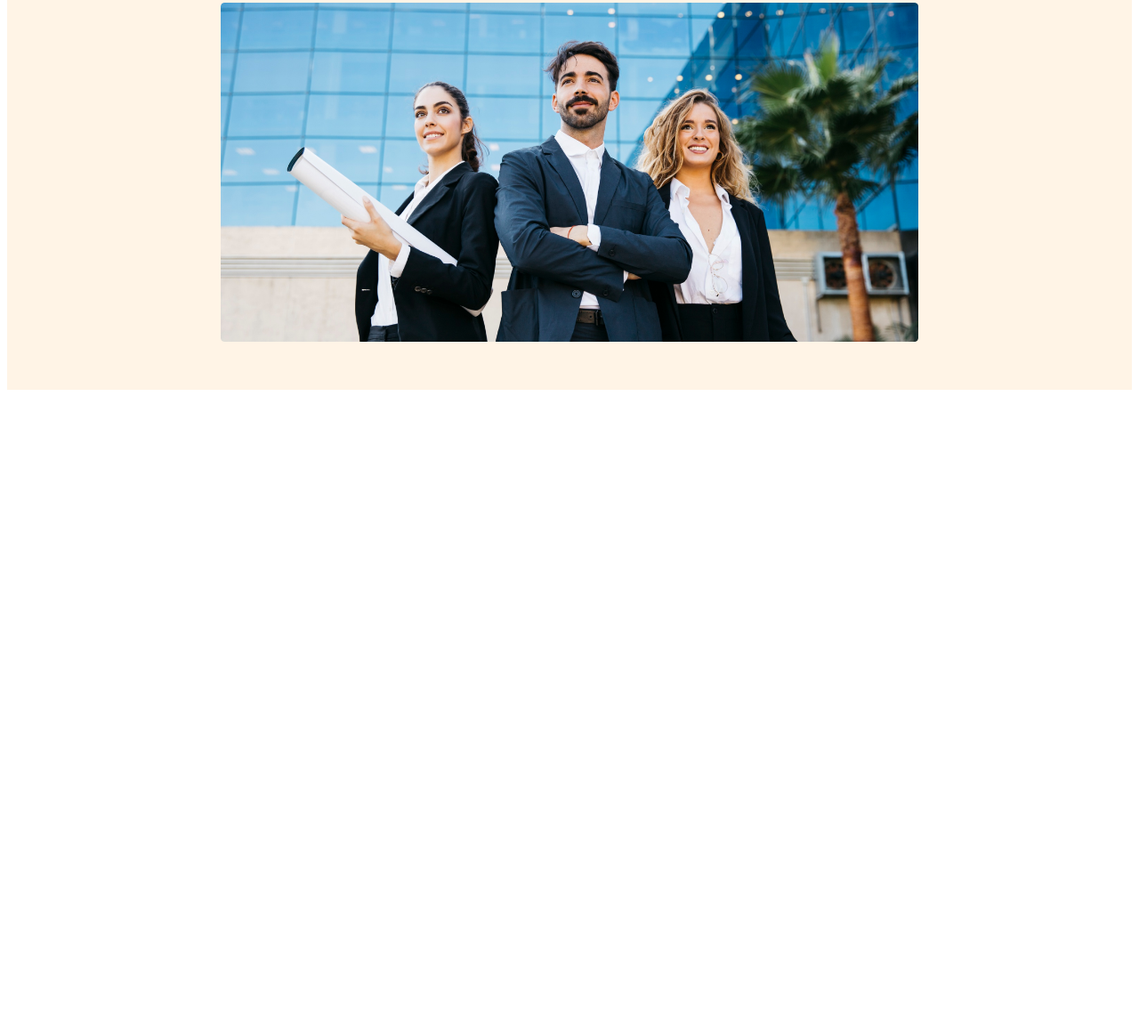
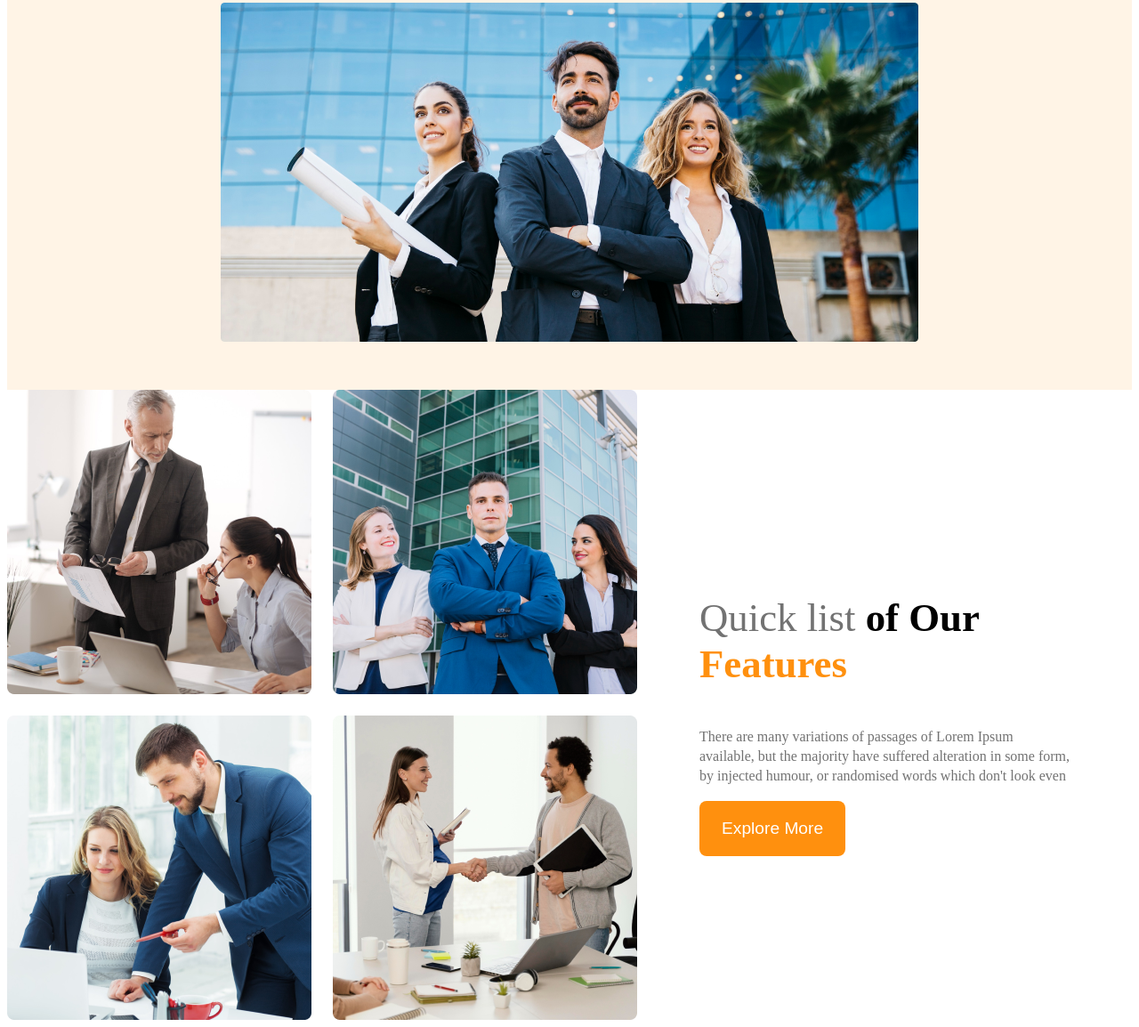
Before and after one commit to sakibskb143/G3-architects-responsive-website, a plain HTML site: page index.html in a window 1280 px wide. Shown: the part 564-1718 px from the top of the page at 89% size. Before the commit the page ends 1010 px from the top, so only its background shows below. Drawn offline with Linux system fonts and the light colour scheme.

Commit message:
teams section complate

```diff
--- a/index.html
+++ b/index.html
@@ -35,13 +35,20 @@
     </header>
     <!-- header end -->
     <main>
-        <section class="features-section">
+        <!-- Teams features section -->
+        <section class="teams-container">
 
-              <div>
+              <div class="teams-img-container">
+                <img src="images/team1.png" alt="">
+                <img src="images/team2.png" alt="">
+                <img src="images/team3.png" alt="">
+                <img src="images/team4.png" alt="">
 
               </div>
-              <div>
-
+              <div class="teams-content">
+                <h3 class="teams-title"><span class="first_span"> Quick list</span> of Our <span  class="text-features">Features</span></h3>
+                <p class="teams-description">There are many variations of passages of Lorem Ipsum available, but the majority have suffered alteration in some form, by injected humour, or randomised words which don't look even</p>
+                <button class="btn-primary">Explore More</button>
               </div>
 
         </section>
--- a/styles/architects.css
+++ b/styles/architects.css
@@ -84,3 +84,44 @@ nav li a {
         flex-direction: column;
     }
 }
+
+
+
+/* main styles */
+main{
+    max-width: 1440px;
+    margin: 0 auto;
+}
+/* Teams section css styles */
+.teams-container{
+    display: flex;
+   align-items: center;
+}
+.teams-img-container{
+    display: grid;
+    grid-template-columns: repeat(2,1fr);
+    gap: 1.5rem;
+    border-radius: 8px;
+}
+.teams-content{
+    padding-left: 70px;
+    padding-right: 70px;
+}
+.teams-title{
+    font-size: 2.8rem;
+    font-weight: 700;
+}
+.teams-title >.first_span{
+    color: #727272;
+    font-weight: 500;
+}
+.teams-title > .text-features {
+    color: #FF900E;
+}
+.teams-description{
+    font-size: 1rem;
+    font-weight: 400;
+    color: #727272;
+    line-height: 1.4rem;
+
+}
```
